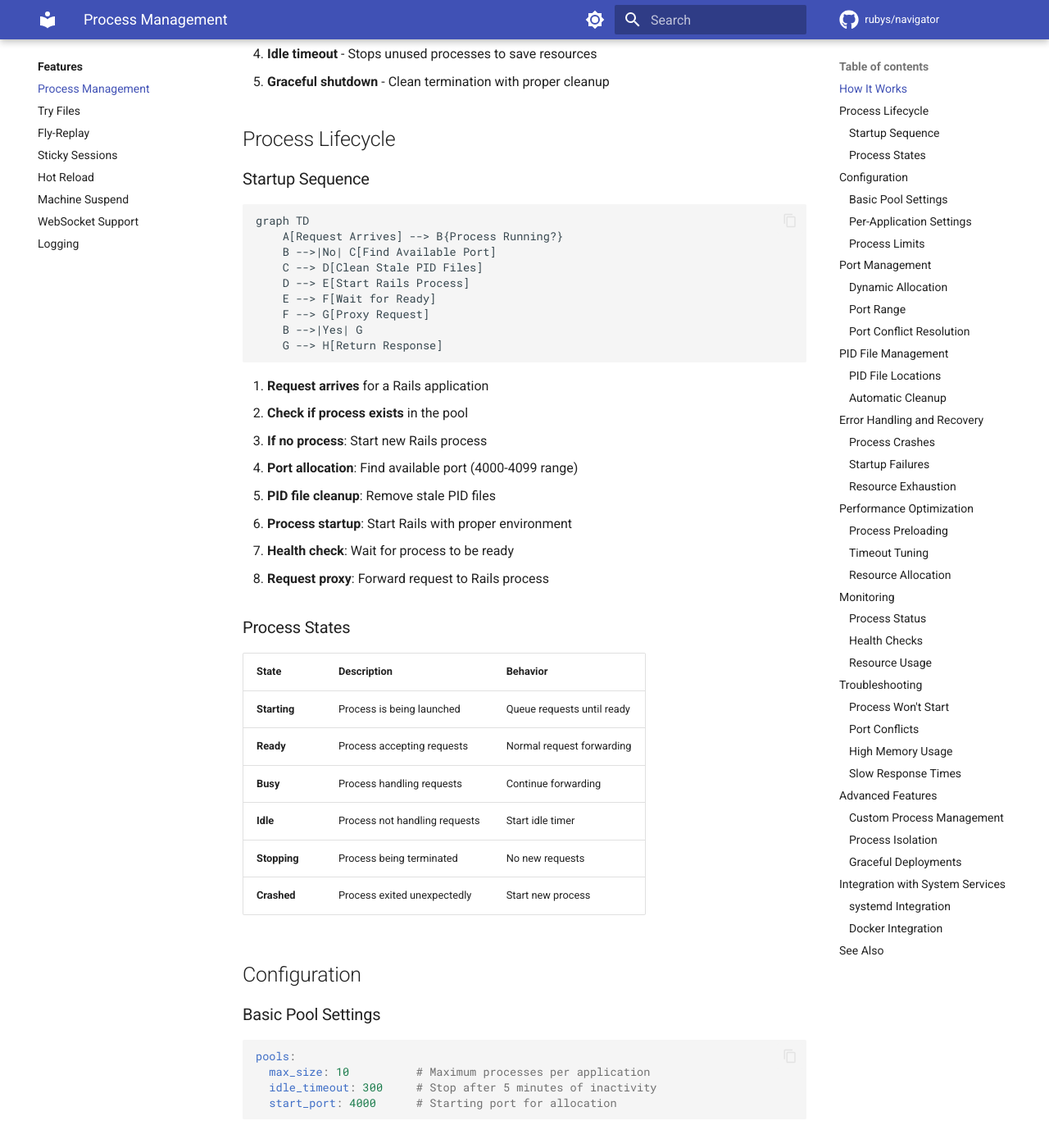
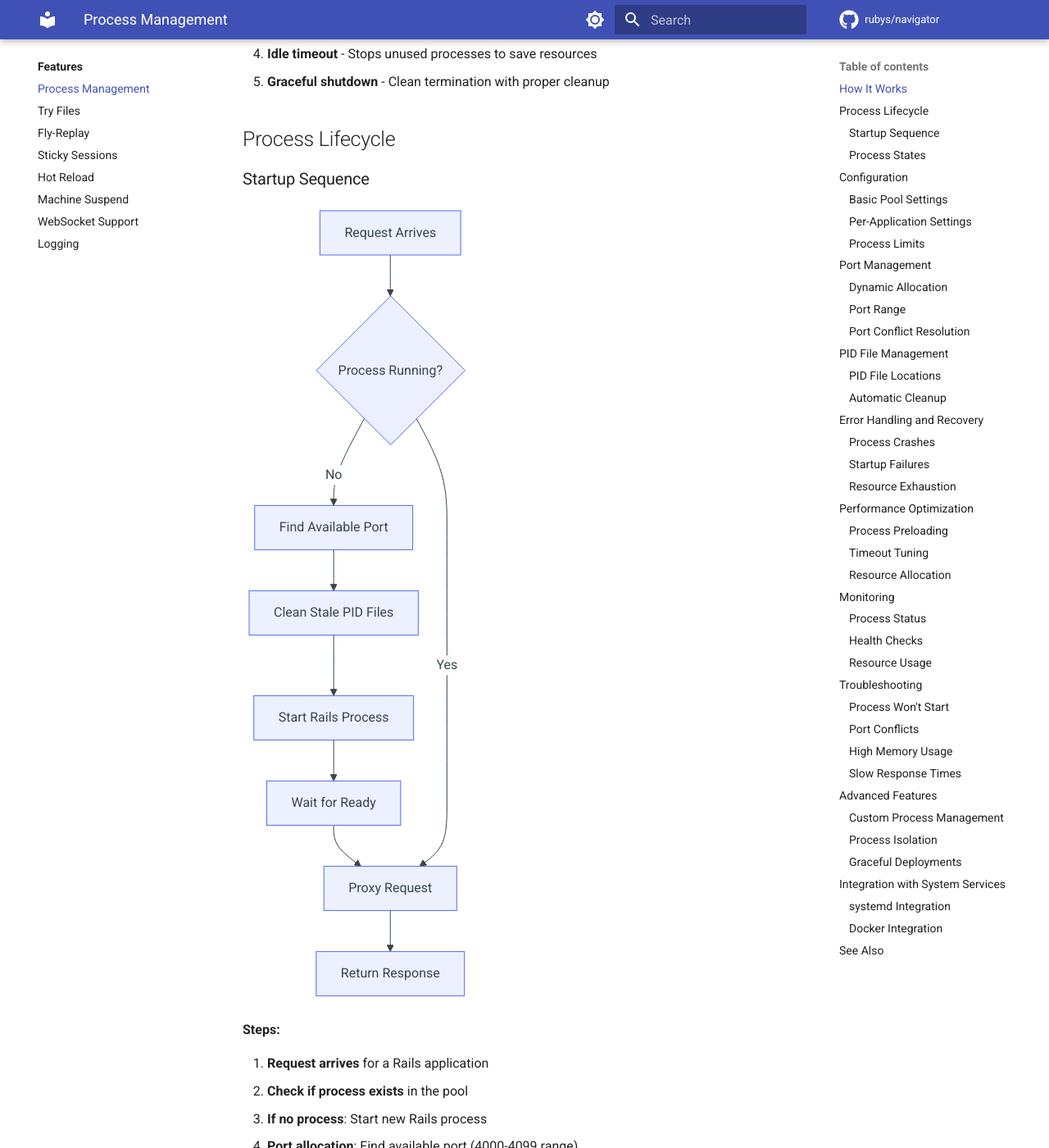
Before and after one commit to rubys/navigator, an MkDocs documentation site: the page built from docs/features/process-management.md, in a window 1280 px wide and 1400 px high, scrolled down 459 px. Shown: the whole window at 82% size. Built offline with MkDocs 1.6.1 and Material for MkDocs 9.7.7, drawn with Linux system fonts in a browser that asks for light colours; comment, search, counter and statistics services are not loaded.

Commit message:
Enable Mermaid diagram rendering in MkDocs [ci skip]
Added pymdownx.superfences custom_fences configuration to render mermaid
diagrams instead of showing raw mermaid syntax.

Also added 'Steps:' header to improve visual separation between diagram
and numbered list in process-management.md.

🤖 Generated with [Claude Code](https://claude.com/claude-code)

Co-Authored-By: Claude <noreply@anthropic.com>

````diff
--- a/docs/features/process-management.md
+++ b/docs/features/process-management.md
@@ -27,6 +27,8 @@ graph TD
     B -->|Yes| G
     G --> H[Return Response]
 ```
+
+**Steps:**
 
 1. **Request arrives** for a Rails application
 2. **Check if process exists** in the pool
--- a/mkdocs.yml
+++ b/mkdocs.yml
@@ -49,7 +49,11 @@ markdown_extensions:
       line_spans: __span
       pygments_lang_class: true
   - pymdownx.inlinehilite
-  - pymdownx.superfences
+  - pymdownx.superfences:
+      custom_fences:
+        - name: mermaid
+          class: mermaid
+          format: !!python/name:pymdownx.superfences.fence_code_format
   - pymdownx.tabbed:
       alternate_style: true
   - admonition
````
